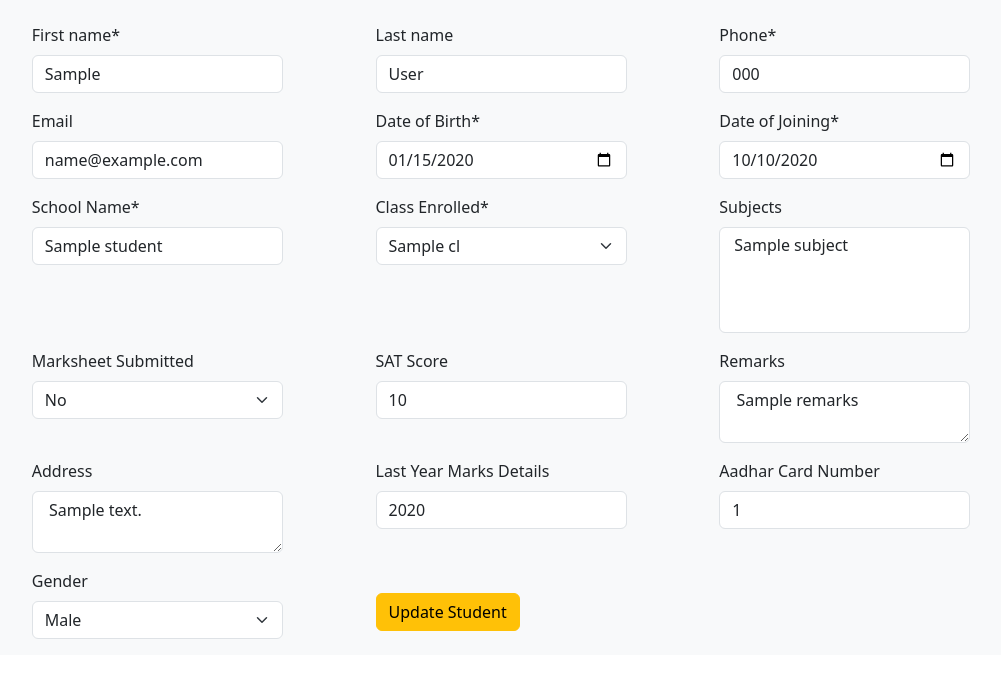
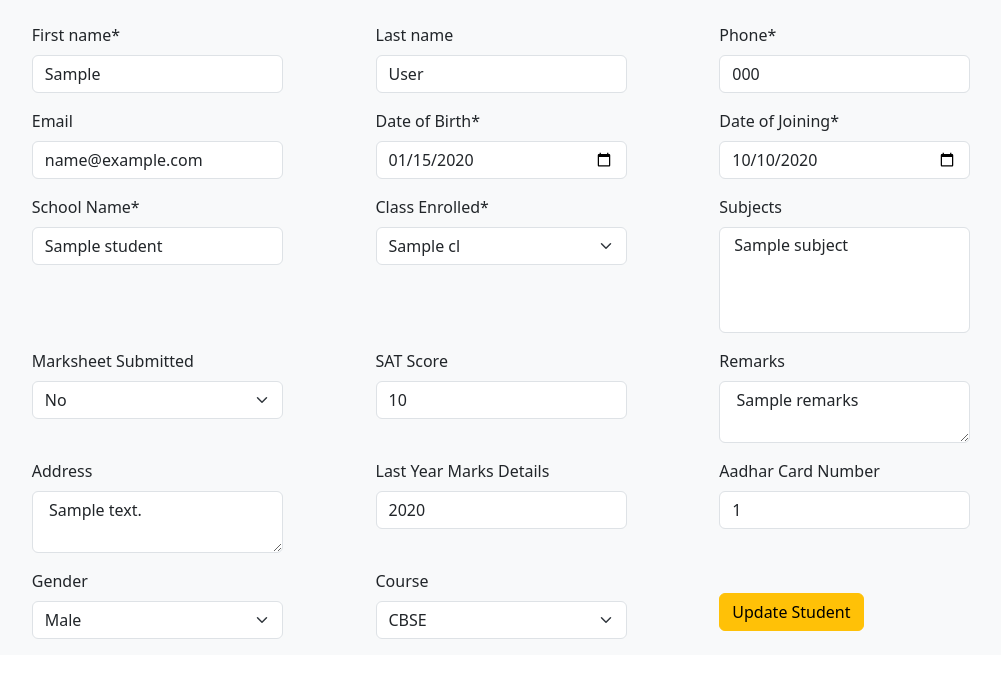
Before and after one commit to Nitinsha58/BasuSystem, a Django app: template registration/templates/registration/student_update.html in a window 1280 px wide. Shown: the part 244-923 px from the top of the page, without its empty margins (139-1140 px from the left). Run offline with Django 3.2, Linux system fonts and the light colour scheme; the template is opened without the code that fills it: most values are stand-ins (such as "Sample title", 1, 10 or a date in 2020).

Commit message:
add course in registration

```diff
--- a/registration/forms.py
+++ b/registration/forms.py
@@ -26,7 +26,8 @@ class StudentRegistrationForm(forms.ModelForm):
             "last_year_marks_details",
             "aadhar_card_number",
             "gender",
-            "subjects"
+            "subjects",
+            "course"
         ]
 
     def clean_phone(self):
@@ -99,6 +100,7 @@ class StudentUpdateForm(forms.ModelForm):
             "last_year_marks_details",
             "aadhar_card_number",
             "gender",
+            "course"
         ]
 
     def __init__(self, *args, **kwargs):
--- a/registration/models.py
+++ b/registration/models.py
@@ -6,10 +6,12 @@ from user.models import BaseUser
 
 class Student(models.Model):
     GENDER_CHOICE = [('Male', 'Male'), ('Female', 'Female'), ('Other', 'Other')]
+    COURSE_CHOICE = [('CBSE', 'CBSE'), ('NEET', 'NEET'), ('JEE', 'JEE')]
 
     stu_id = models.UUIDField(default=uuid.uuid4, editable=False, unique=True)
     user = models.OneToOneField(BaseUser, on_delete=models.CASCADE, related_name="registered_student")
 
+    course = models.CharField(max_length=10, choices=COURSE_CHOICE, blank=True, null=True)
     email = models.EmailField(unique=True, blank=True, null=True)
     dob = models.DateField()
     doj = models.DateField(blank=True, null=True)
--- a/registration/templates/registration/student_update.html
+++ b/registration/templates/registration/student_update.html
@@ -125,12 +125,17 @@
             <option value="Other" {% if student.gender == 'Other' %} selected {% endif %} >Other</option>
           </select>
         </div>
-
+        <div class="col-md-3">
+          <label for="gender" class="form-label">Course</label>
+          <select class="form-select" name="course" id="course">
+            <option value="CBSE" {% if student.course == 'CBSE' %} selected {% endif %} >CBSE</option>
+            <option value="JEE" {% if student.course == 'JEE' %} selected {% endif %} >JEE</option>
+            <option value="NEET" {% if student.course == 'NEET' %} selected {% endif %} >NEET</option>
+          </select>
+        </div>
         <div class="col-md-3 mt-4">
           <button class="btn btn-warning" type="submit">Update Student</button>
         </div>
-        <div class="col-md-3"></div>
-
       </div>
     </form>
 </div>
--- a/registration/views.py
+++ b/registration/views.py
@@ -28,6 +28,7 @@ def student_registration(request):
             "last_year_marks_details": request.POST.get("last_year_marks_details"),
             "aadhar_card_number": request.POST.get("aadhar_card_number"),
             "gender": request.POST.get("gender"),
+            "course": request.POST.get("course"),
         }
         form = StudentRegistrationForm(form_data)
 
@@ -75,6 +76,7 @@ def student_update(request, stu_id):
             "last_year_marks_details": request.POST.get("last_year_marks_details"),
             "aadhar_card_number": request.POST.get("aadhar_card_number"),
             "gender": request.POST.get("gender"),
+            "course": request.POST.get("course"),
         }
         form = StudentUpdateForm(form_data, instance=student)
 
```
Also changed, not shown: registration/templates/registration/student_registration.html (+9 -1 lines), registration/migrations/0006_student_course.py (added).
